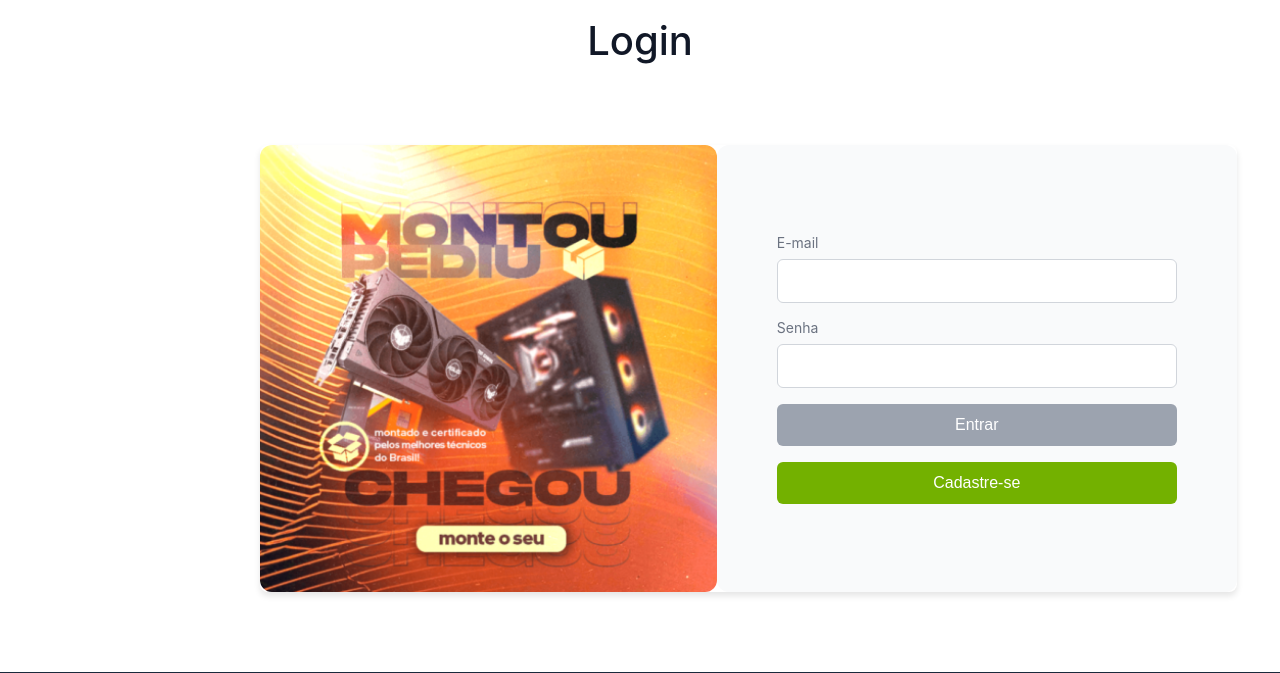
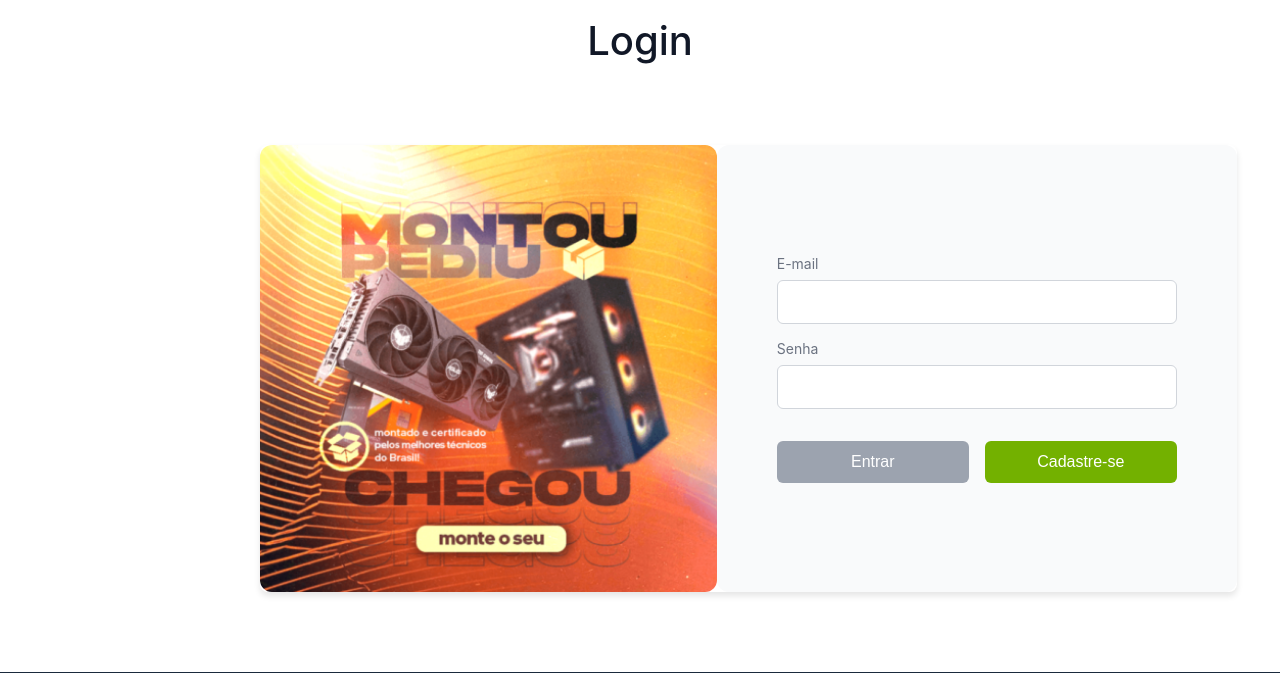
Before and after one commit to Mxthxzy000/TechForge, a PHP site: page /login.html in a window 1280 px wide. Shown: the part 80-753 px from the top of the page. Run offline with PHP 8.4, Linux system fonts and the light colour scheme; some libraries are stand-ins or nearby versions.

Commit message:
LOGIN AJUSTE

```diff
--- a/cadastro/cadastro.css
+++ b/cadastro/cadastro.css
@@ -314,6 +314,12 @@ nav ul li a:hover {
     text-decoration: underline;
 }
 
+.span {
+    width: 100%;
+    height: 2px;
+    background-color: #D9D9D9;
+}
+
 /* estilização footer */
 
 footer {
--- a/cadastro/cadastro.html
+++ b/cadastro/cadastro.html
@@ -56,7 +56,8 @@
                     </div>
 
                     <div class="input-group-max">
-                        <input type="email" id="email" name="emailUsuario" class="input-field" required placeholder="E-mail">
+                        <input type="email" id="email" name="emailUsuario" class="input-field" required
+                            placeholder="E-mail">
                     </div>
 
                     <div class="input-group">
@@ -71,7 +72,7 @@
                                 de serviço</a> e as <a href="#" class="terms-link">Políticas de privacidade</a> da
                             TechForge</p>
                     </div>
-
+                    <span class="span"></span>
                     <div class="login-buttons">
                         <button type="submit" class="login-button">Cadastre-se</button>
                         <button type="button" class="forgot-password-button" href="../Login/login.html">Login</button>
--- a/login/login.css
+++ b/login/login.css
@@ -269,6 +269,13 @@ nav ul li a:hover {
     background-color: #84c60a;
 }
 
+.login-buttons {
+    display: flex;
+    gap: 1rem;
+    margin-top: 1rem;
+    width: 100%;
+}
+
 .login-button {
     flex: 1;
     background-color: #9ca3af;
--- a/login/login.html
+++ b/login/login.html
@@ -52,11 +52,11 @@
                         <input type="password" id="password" name="password" class="input-field" required>
                     </div>
 
-                    <button type="submit" class="login-button">Entrar</button>
+                    <div class="login-buttons">
+                        <button type="submit" class="login-button">Entrar</button>
+                        <button type="button" class="forgot-password-button" id="cadastre-se">Cadastre-se</button>
+                    </div>
 
-                    <button type="button" class="forgot-password-button" id="cadastre-se">
-                        Cadastre-se
-                    </button>
                 </form>
             </div>
         </div>
```
